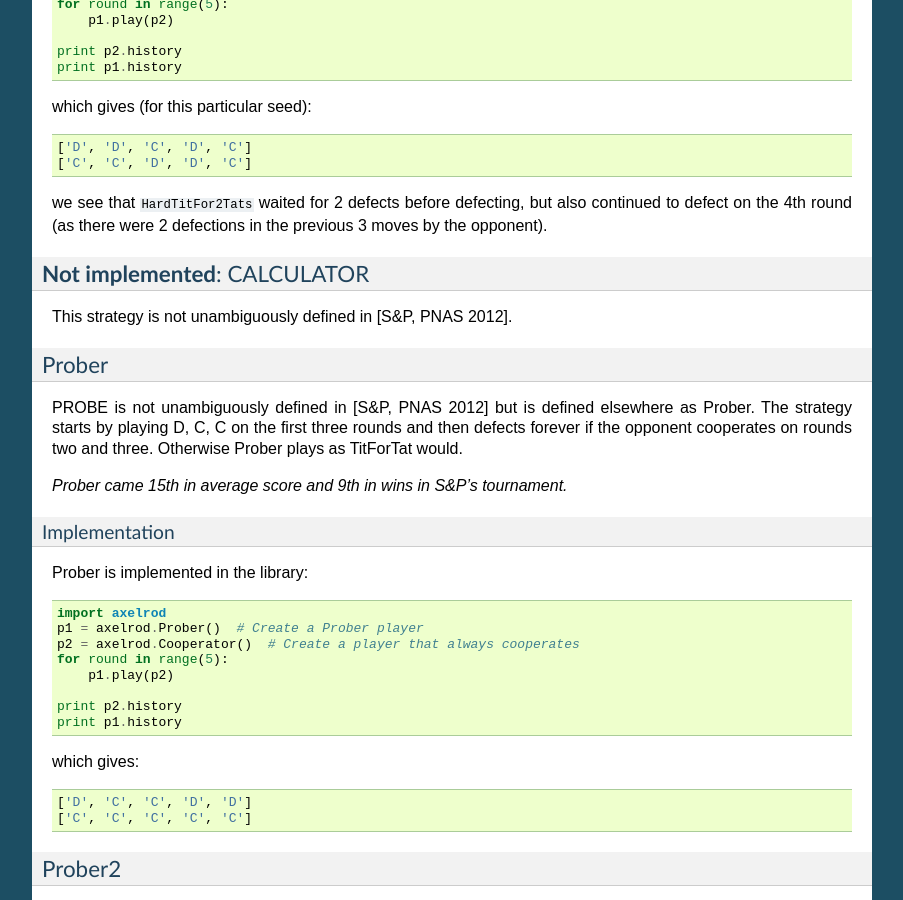
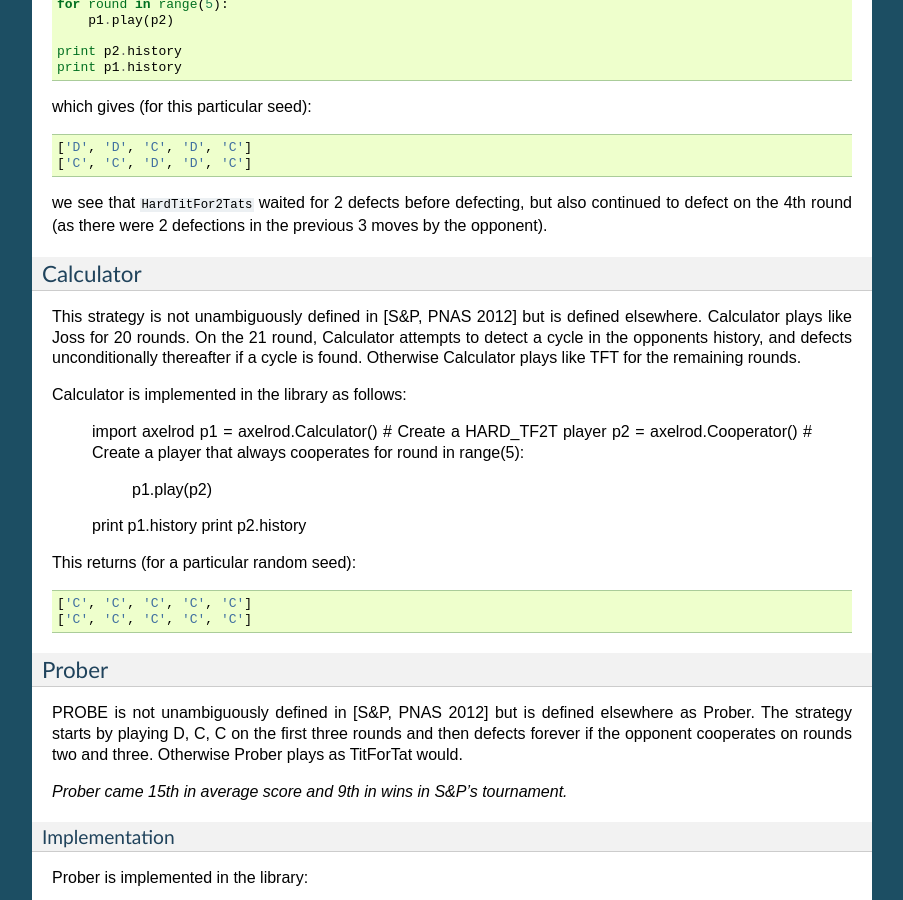
Before and after one commit to Axelrod-Python/Axelrod, a Sphinx documentation site: the page built from docs/overview_of_strategies.rst, in a window 1280 px wide and 900 px high, scrolled down 15359 px. Shown: the whole window, without its empty margins (198-1101 px from the left). Built offline with Sphinx 7.4.7, drawn with Linux system fonts in a browser that asks for light colours; some of the changed text lies outside the part shown.

Commit message:
New strategy calculator, with tests and docs

```diff
--- a/docs/overview_of_strategies.rst
+++ b/docs/overview_of_strategies.rst
@@ -769,8 +769,8 @@
 
 which gives (for the particular seed used)::
 
-['D', 'C', 'C', 'C', 'D', 'D', 'D', 'D', 'C', 'D']
-['C', 'C', 'D', 'C', 'C', 'D', 'D', 'D', 'D', 'D']
+    ['D', 'C', 'C', 'C', 'D', 'D', 'D', 'D', 'C', 'D']
+    ['C', 'C', 'D', 'C', 'C', 'D', 'D', 'D', 'D', 'D']
 
 you can see that :code:`ZDExtort2` never cooperates after both strategies defect.
 
@@ -878,7 +878,7 @@
 
 which gives::
 
-['C', 'C', 'D', 'D', 'D']
+    ['C', 'C', 'D', 'D', 'D']
 
 we see that :code:`HardTitForTat` cooperates for the first two moves but then
 constantly defetcts as there is always a defection in it's opponent's recent
@@ -917,10 +917,30 @@
 also continued to defect on the 4th round (as there were 2 defections in the
 previous 3 moves by the opponent).
 
-**Not implemented**: CALCULATOR
-^^^^^^^^^^^^^^^^^^^^^^^^^^^^^^^
+Calculator
+^^^^^^^^^^
 
-This strategy is not unambiguously defined in [S&P, PNAS 2012].
+This strategy is not unambiguously defined in [S&P, PNAS 2012] but is defined
+elsewhere. Calculator plays like Joss for 20 rounds. On the 21 round,
+Calculator attempts to detect a cycle in the opponents history, and defects
+unconditionally thereafter if a cycle is found. Otherwise Calculator plays like
+TFT for the remaining rounds.
+
+Calculator is implemented in the library as follows:
+
+    import axelrod
+    p1 = axelrod.Calculator()  # Create a HARD_TF2T player
+    p2 = axelrod.Cooperator()  # Create a player that always cooperates
+    for round in range(5):
+        p1.play(p2)
+
+    print p1.history
+    print p2.history
+
+This returns (for a particular random seed)::
+
+    ['C', 'C', 'C', 'C', 'C']
+    ['C', 'C', 'C', 'C', 'C']
 
 Prober
 ^^^^^^
```
Also changed, not shown: 1 other file.
